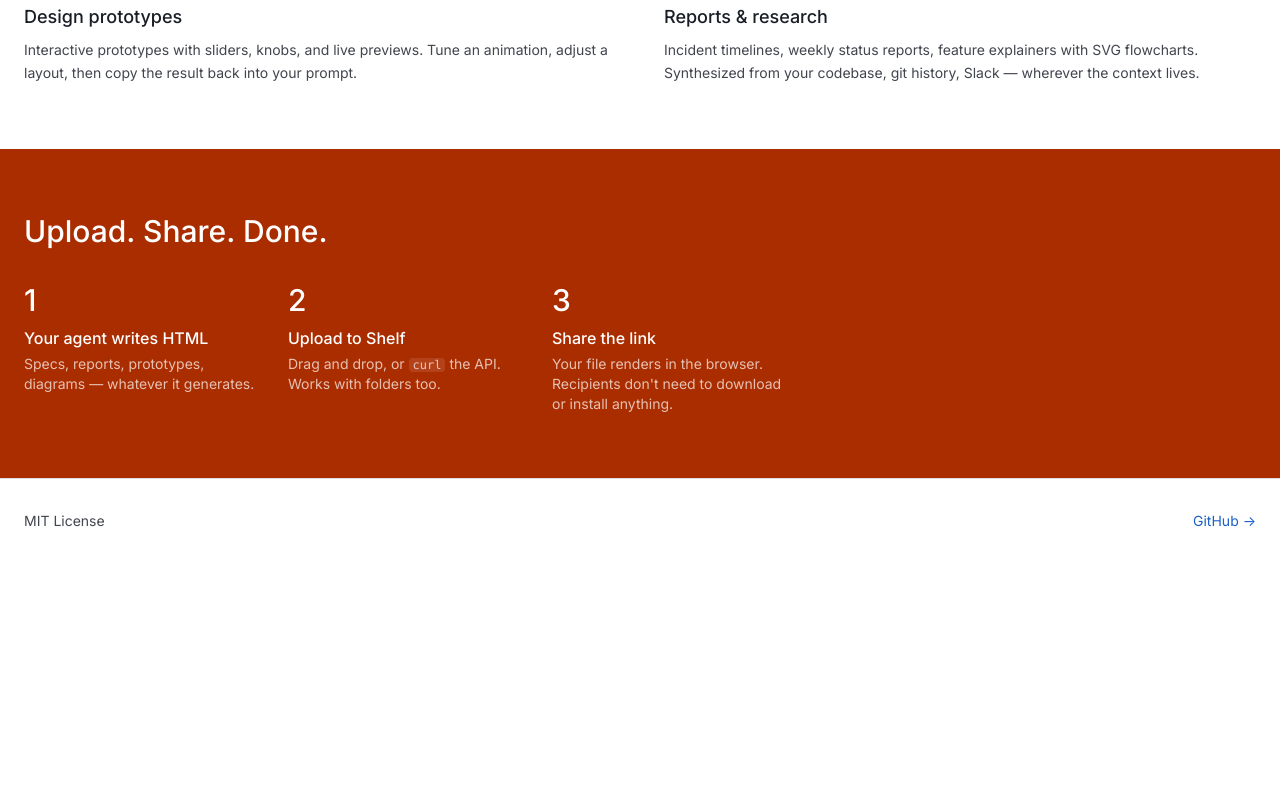
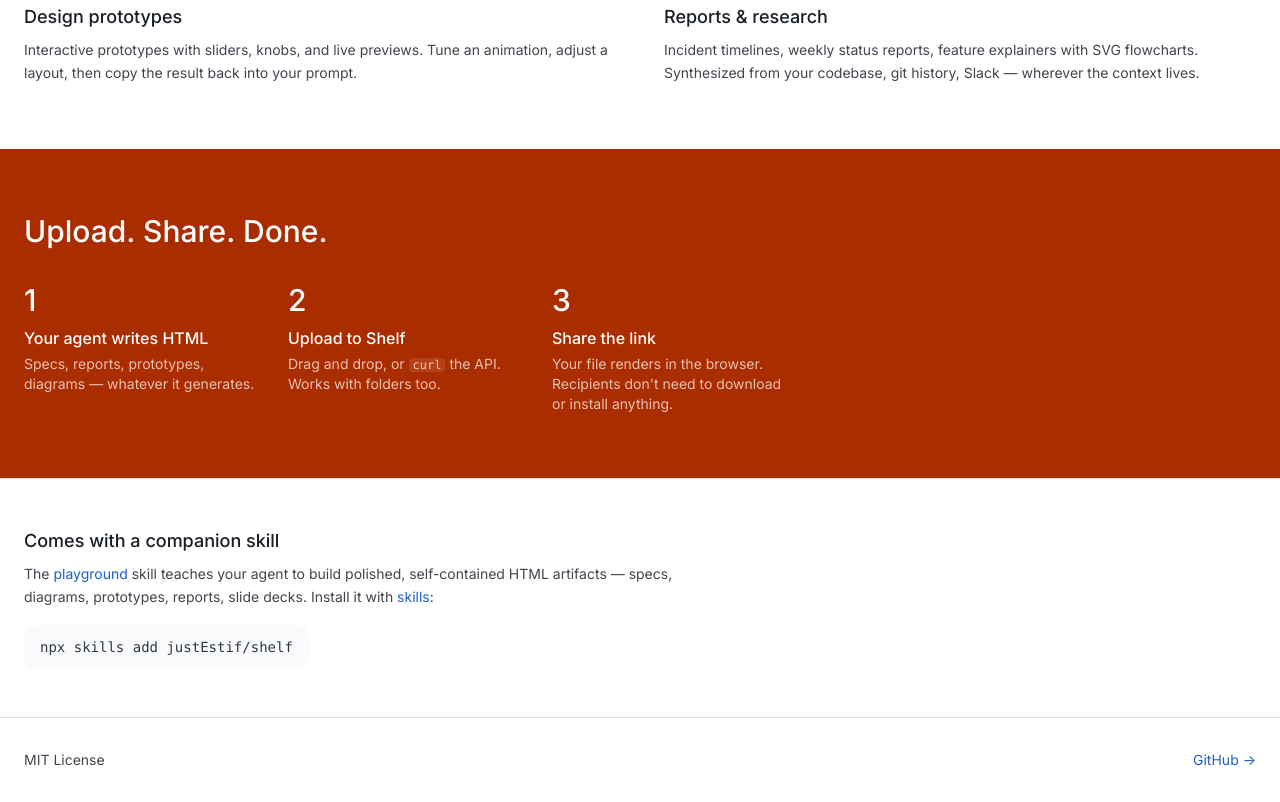
Before and after one commit to justEstif/shelf, a plain HTML site: page docs/index.html in a window 1280 px wide. Shown: the part 1138-1940 px from the top of the page. Before the commit the page ends 1701 px from the top, so only its background shows below. Drawn offline with nearby package versions, Linux system fonts and the light colour scheme.

Commit message:
reference playground skill in landing page and README

```diff
--- a/docs/index.html
+++ b/docs/index.html
@@ -161,6 +161,19 @@
     </div>
   </section>
 
+  <!-- Companion skill -->
+  <section class="max-w-screen-xl mx-auto px-6 py-12 border-t border-hairline">
+    <div class="max-w-2xl">
+      <h2 class="text-lg font-medium text-ink mb-2">Comes with a companion skill</h2>
+      <p class="text-sm text-muted leading-relaxed">
+        The <a href="https://github.com/justEstif/shelf/tree/main/skills/playground" class="text-link">playground</a> skill teaches your agent to build polished, self-contained HTML artifacts — specs, diagrams, prototypes, reports, slide decks. Install it with <a href="https://github.com/vercel-labs/skills" class="text-link">skills</a>:
+      </p>
+      <div class="mt-4 bg-surface-soft rounded-lg px-4 py-3 font-mono text-sm text-body inline-block">
+        npx skills add justEstif/shelf
+      </div>
+    </div>
+  </section>
+
   <!-- Footer -->
   <footer class="border-t border-hairline">
     <div class="max-w-screen-xl mx-auto px-6 py-8 flex items-center justify-between">
```
Also changed, not shown: 1 other file.
